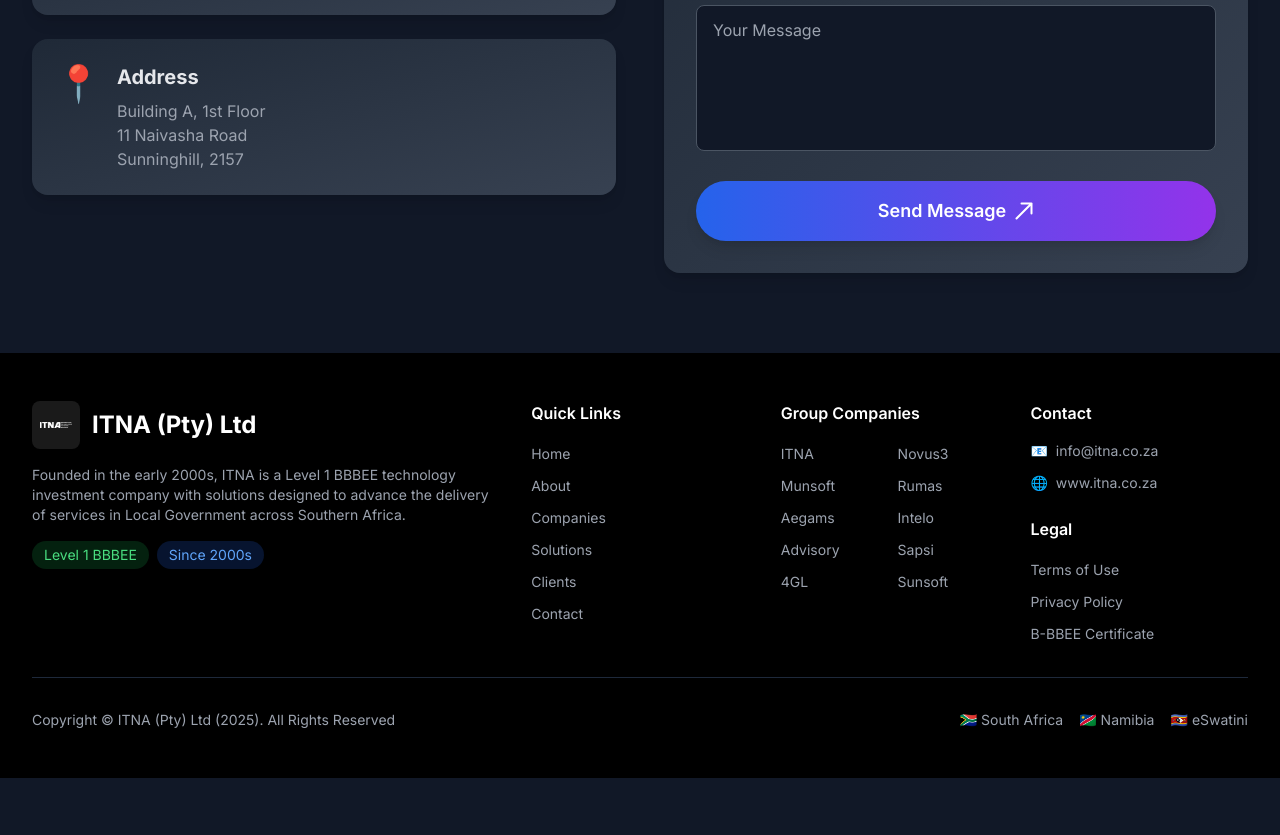
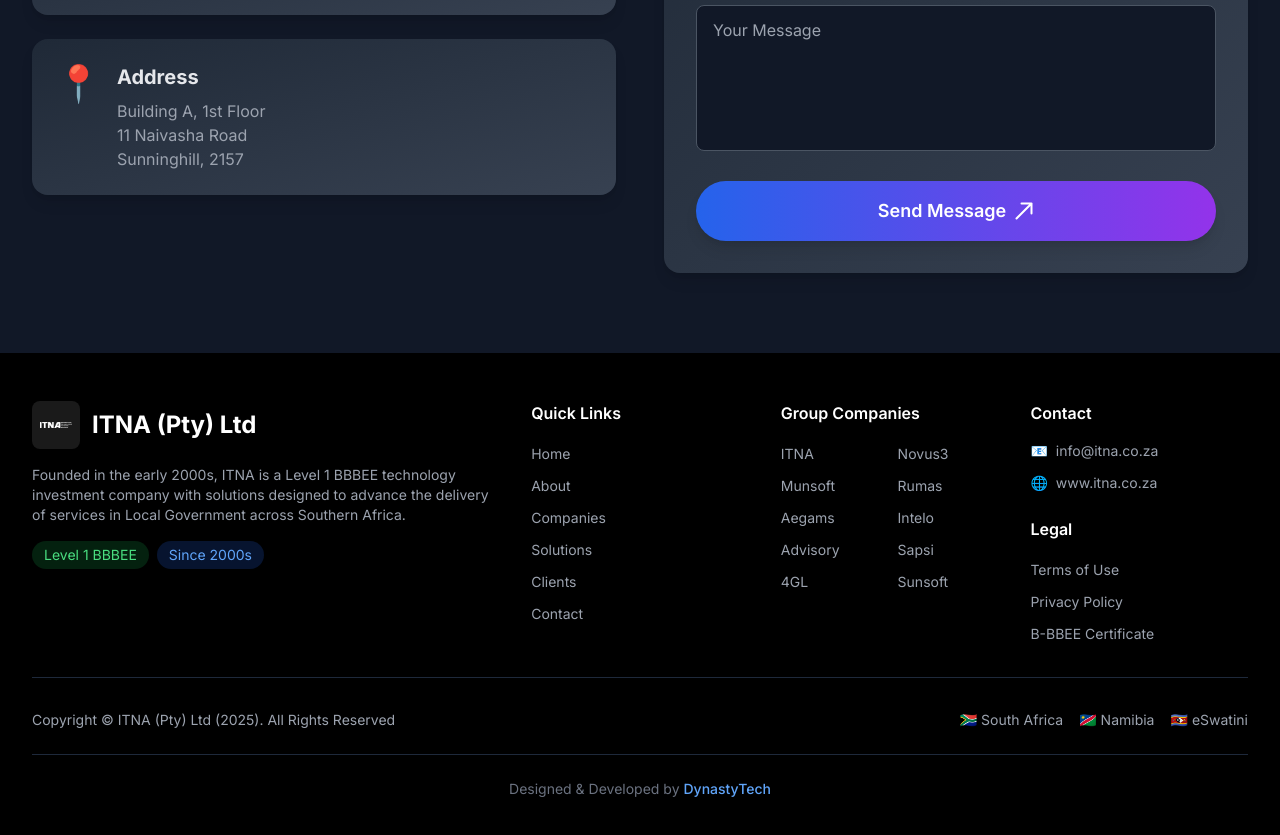
Before and after one commit to DynastyTech/munsoft-prototype, a React (Vite) app: page / in a window 1280 px wide. Shown: the part 9097-9932 px from the top of the page. Before the commit the page ends 9875 px from the top, so only its background shows below. Built offline with nearby package versions, Linux system fonts and the light colour scheme.

Commit message:
Add DynastyTech credit in footer

```diff
--- a/src/components/Footer.jsx
+++ b/src/components/Footer.jsx
@@ -180,6 +180,19 @@
               <span>🇸🇿 eSwatini</span>
             </div>
           </div>
+          <div className="text-center mt-6 pt-6 border-t border-slate-800">
+            <p className="text-gray-500 text-sm">
+              Designed & Developed by{' '}
+              <a
+                href="https://github.com/DynastyTech"
+                target="_blank"
+                rel="noopener noreferrer"
+                className="text-blue-400 hover:text-blue-300 transition-colors font-medium"
+              >
+                DynastyTech
+              </a>
+            </p>
+          </div>
         </motion.div>
       </div>
     </footer>
```
